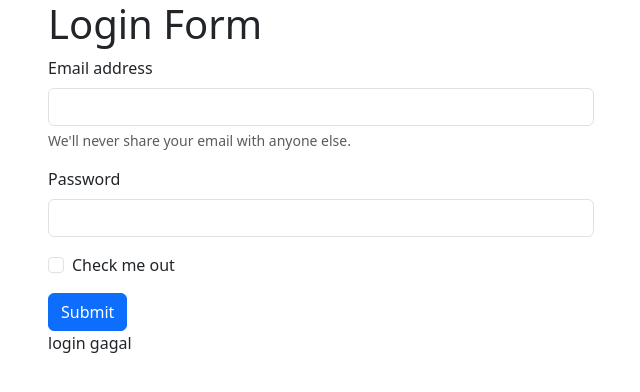
After one commit to xayy28/akademik-mahasiswa, a PHP site: page /login.php in a window 1280 px wide. The commit adds this page. Shown: the top 392 px of the page, without its empty margins (34-674 px from the left). Run offline with PHP 8.4, Linux system fonts and the light colour scheme; data that the repository does not hold is empty.

Commit message:
menambahkan login

```diff
--- /dev/null
+++ b/login.php
@@ -0,0 +1,63 @@
+<!doctype html>
+<html lang="en">
+
+<head>
+    <meta charset="utf-8">
+    <meta name="viewport" content="width=device-width, initial-scale=1">
+    <title>Bootstrap demo</title>
+    <link href="https://cdn.jsdelivr.net/npm/bootstrap@5.3.8/dist/css/bootstrap.min.css" rel="stylesheet"
+        integrity="sha384-sRIl4kxILFvY47J16cr9ZwB07vP4J8+LH7qKQnuqkuIAvNWLzeN8tE5YBujZqJLB" crossorigin="anonymous">
+</head>
+
+<body>
+    <div class="container">
+        <div class="row">
+            <div class="col-lg-6">
+                <h1>Login Form</h1>
+                <form action="" method="post">
+                    <div class="mb-3">
+                        <label for="exampleInputEmail1" class="form-label">Email address</label>
+                        <input type="email" class="form-control" id="exampleInputEmail1" name="email" required>
+                        <div id="emailHelp" class="form-text">We'll never share your email with anyone else.</div>
+                    </div>
+                    <div class="mb-3">
+                        <label for="exampleInputPassword1" class="form-label">Password</label>
+                        <input type="password" class="form-control" id="exampleInputPassword1" name="password" required>
+                    </div>
+                    <div class="mb-3 form-check">
+                        <input type="checkbox" class="form-check-input" id="exampleCheck1">
+                        <label class="form-check-label" for="exampleCheck1">Check me out</label>
+                    </div>
+                    <button type="submit" class="btn btn-primary">Submit</button>
+            </div>
+        </div>
+        </form>
+        <?php
+        if (isset($_POST['email'])) {
+            $email = $_POST['email'];
+            $pass = md5($_POST['password']);
+        }
+        require 'koneksi.php';
+        $ceklogin = $koneksi->query("SELECT * FROM pengguna WHERE email='$email' AND password='$pass'");
+
+        //jika email dan passwd ketemu
+        if ($ceklogin->num_rows == 1) {
+            //echo "login berhasil";
+            session_start();
+            $_SESSION['login'] = TRUE;
+            $_SESSION['email'] = $email;
+            header("location: index.php");
+        } else {
+            echo "login gagal";
+        }
+        ?>
+    </div>
+
+    </div>
+    <script src="https://cdn.jsdelivr.net/npm/bootstrap@5.3.8/dist/js/bootstrap.bundle.min.js"
+        integrity="sha384-FKyoEForCGlyvwx9Hj09JcYn3nv7wiPVlz7YYwJrWVcXK/BmnVDxM+D2scQbITxI" crossorigin="anonymous">
+    </script>
+
+</body>
+
+</html>
--- a/mahasiswa/create.php
+++ b/mahasiswa/create.php
@@ -50,7 +50,7 @@
             </div>
             <div class="mb-3">
                 <input type="submit" name="submit" class="btn btn-primary">
-                <a href="../index.php" class="btn btn-secondary">Liat list</a>
+                <a href="list.php" class="btn btn-secondary">Liat list</a>
             </div>
         </form>
     </div>
--- a/mahasiswa/gedit.php
+++ b/mahasiswa/gedit.php
@@ -64,7 +64,7 @@ if (isset($_GET['key'])) {
             </div>
             <button type="reset" class="btn btn-danger">Reset</button>
             <button type="submit" name="submit" class="btn btn-primary">Update</button>
-            <a href="../index.php" class="btn btn-secondary" style="float: right">Kembali</a>
+            <a href="list.php" class="btn btn-secondary" style="float: right">Kembali</a>
         </form>
     </div>
 
@@ -87,7 +87,7 @@ if (isset($_GET['key'])) {
         if ($query) {
             echo "<script>
                 alert('Data berhasil diubah!');
-                window.location.href = '../index.php';
+                window.location.href = 'list.php';
               </script>";
         } else {
             echo "<script>
--- a/mahasiswa/ghapus.php
+++ b/mahasiswa/ghapus.php
@@ -6,11 +6,11 @@ $query = $koneksi->query($sql); //eksekusi query
 if ($query) {
     echo "<script>
         alert('Data berhasil dihapus!');
-        window.location.href = '../index.php';
+        window.location.href = 'list.php';
         </script>";
 } else {
     echo "<script>
         alert('Data gagal dihapus!');
-        window.location.href = '../index.php';
+        window.location.href = 'list.php';
         </script>";
 }
--- a/mahasiswa/proses.php
+++ b/mahasiswa/proses.php
@@ -17,7 +17,7 @@ if (isset($_POST['submit'])) {
     if ($query) {
         echo "<script>
                 alert('Berhasil menyimpan data');
-                window.location.href = '../index.php';
+                window.location.href = 'list.php';
               </script>";
     } else {
         echo "Gagal menyimpan data";
--- a/program-studi/proses.php
+++ b/program-studi/proses.php
@@ -16,7 +16,7 @@ if (isset($_POST['submit'])) {
     if ($query) {
         echo "<script>
                 alert('Berhasil menyimpan data');
-                window.location.href = '../index.php';
+                window.location.href = 'list.php';
               </script>";
     } else {
         echo "Gagal menyimpan data";
```
Also changed, not shown: index.php (deleted, +0 -66 lines), mahasiswa/list.php (added, +65 -0 lines), program-studi/list.php (+14 -8 lines).
